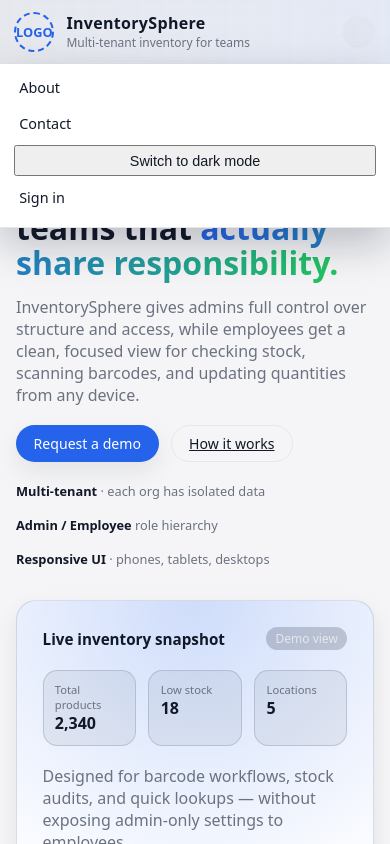
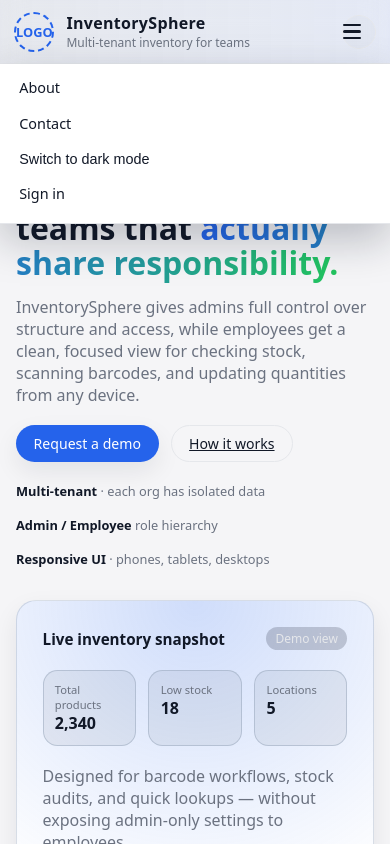
Before and after one commit to Braumasta/Inventory-System-React, a React (Create React App) app in the folder inventory-frontend/: page / in a window 390 px wide. Both pictures are taken after a click on the button "Toggle navigation". Shown: the top 844 px of the page. Built offline with nearby package versions, Linux system fonts and the light colour scheme.

Commit message:
some minor changes to the navbar and homepage and added the assets directory to import the logo

```diff
--- a/inventory-frontend/src/components/Navbar.jsx
+++ b/inventory-frontend/src/components/Navbar.jsx
@@ -1,6 +1,6 @@
-import React, { useState } from 'react';
-import { Link, useLocation } from 'react-router-dom';
-import '../styles/Navbar.css';
+import React, { useState } from "react";
+import { Link, useLocation } from "react-router-dom";
+import "../styles/Navbar.css";
 
 // Simple professional-looking icons using SVG
 const SunIcon = () => (
@@ -47,11 +47,11 @@ const Navbar = ({ theme, onThemeChange, user, onSignOut }) => {
   const [isProfileOpen, setProfileOpen] = useState(false);
   const [isMobileOpen, setMobileOpen] = useState(false);
 
-  const isOnInventory = location.pathname.startsWith('/inventory');
-  const isOnAdmin = location.pathname.startsWith('/admin');
+  const isOnInventory = location.pathname.startsWith("/inventory");
+  const isOnAdmin = location.pathname.startsWith("/admin");
 
   const toggleTheme = () => {
-    onThemeChange(theme === 'light' ? 'dark' : 'light');
+    onThemeChange(theme === "light" ? "dark" : "light");
   };
 
   const handleSignOutClick = () => {
@@ -62,12 +62,12 @@ const Navbar = ({ theme, onThemeChange, user, onSignOut }) => {
 
   const initials = user?.name
     ? user.name
-        .split(' ')
+        .split(" ")
         .map((part) => part[0])
-        .join('')
+        .join("")
         .slice(0, 2)
         .toUpperCase()
-    : 'U';
+    : "U";
 
   return (
     <header className="navbar">
@@ -104,7 +104,7 @@ const Navbar = ({ theme, onThemeChange, user, onSignOut }) => {
             </Link>
           )}
 
-          {user?.role === 'admin' && (
+          {user?.role === "admin" && (
             <Link
               to="/admin"
               className="nav-link"
@@ -121,7 +121,7 @@ const Navbar = ({ theme, onThemeChange, user, onSignOut }) => {
           onClick={toggleTheme}
           aria-label="Toggle theme"
         >
-          {theme === 'light' ? <SunIcon /> : <MoonIcon />}
+          {theme === "light" ? <SunIcon /> : <MoonIcon />}
         </button>
 
         {/* Desktop auth section (hidden on mobile via CSS) */}
@@ -141,11 +141,11 @@ const Navbar = ({ theme, onThemeChange, user, onSignOut }) => {
                     <div style={{ fontWeight: 600 }}>{user.name}</div>
                     <div className="dropdown-subtitle">{user.email}</div>
                     <div className="dropdown-badge">
-                      {user.role === 'admin' ? 'Admin' : 'Employee'}
+                      {user.role === "admin" ? "Admin" : "Employee"}
                     </div>
                   </div>
 
-                  {user?.role === 'admin' ? (
+                  {user?.role === "admin" ? (
                     <>
                       <Link
                         to="/admin"
@@ -200,10 +200,18 @@ const Navbar = ({ theme, onThemeChange, user, onSignOut }) => {
       {/* Mobile menu */}
       {isMobileOpen && (
         <div className="nav-mobile">
-          <Link to="/about" className="nav-mobile-link" onClick={() => setMobileOpen(false)}>
+          <Link
+            to="/about"
+            className="nav-mobile-link"
+            onClick={() => setMobileOpen(false)}
+          >
             About
           </Link>
-          <Link to="/contact" className="nav-mobile-link" onClick={() => setMobileOpen(false)}>
+          <Link
+            to="/contact"
+            className="nav-mobile-link"
+            onClick={() => setMobileOpen(false)}
+          >
             Contact
           </Link>
 
@@ -217,7 +225,7 @@ const Navbar = ({ theme, onThemeChange, user, onSignOut }) => {
             </Link>
           )}
 
-          {user?.role === 'admin' && (
+          {user?.role === "admin" && (
             <Link
               to="/admin"
               className="nav-mobile-link"
@@ -227,24 +235,29 @@ const Navbar = ({ theme, onThemeChange, user, onSignOut }) => {
             </Link>
           )}
 
-          {/* Theme inside collapsible menu on mobile */}
+          {/* Theme toggle inside collapsible menu, same style as links */}
           <button
             type="button"
-            className="nav-mobile-link"
-            onClick={() => {
-              toggleTheme();
-            }}
+            className="nav-mobile-link nav-mobile-theme"
+            onClick={toggleTheme}
           >
-            {theme === 'light' ? 'Switch to dark mode' : 'Switch to light mode'}
+            {theme === "light" ? "Switch to dark mode" : "Switch to light mode"}
           </button>
 
-          {/* Auth inside mobile menu */}
+          {/* Auth inside mobile menu, same look as other items */}
           {!user ? (
-            <Link to="/auth" className="nav-mobile-link" onClick={() => setMobileOpen(false)}>
+            <Link
+              to="/auth"
+              className="nav-mobile-link"
+              onClick={() => setMobileOpen(false)}
+            >
               Sign in
             </Link>
           ) : (
-            <button className="nav-mobile-button danger" onClick={handleSignOutClick}>
+            <button
+              className="nav-mobile-button danger"
+              onClick={handleSignOutClick}
+            >
               Sign out
             </button>
           )}
--- a/inventory-frontend/src/styles/HomePage.css
+++ b/inventory-frontend/src/styles/HomePage.css
@@ -38,8 +38,10 @@
 .hero-highlight {
   background: linear-gradient(90deg, #2563eb, #22c55e);
   -webkit-background-clip: text;
+  background-clip: text;
   color: transparent;
 }
+
 
 .hero-subtitle {
   margin-bottom: 1.2rem;
--- a/inventory-frontend/src/styles/Navbar.css
+++ b/inventory-frontend/src/styles/Navbar.css
@@ -18,9 +18,19 @@
   z-index: 50;
 }
 
+/* Left: logo + brand */
+
 .navbar-left {
   display: flex;
   align-items: center;
+}
+
+.brand-link {
+  display: flex;
+  align-items: center;
+  gap: 0.75rem;
+  text-decoration: none;
+  color: inherit;
 }
 
 .logo-placeholder {
@@ -49,14 +59,6 @@
 .brand-subtitle {
   font-size: 0.75rem;
   color: var(--text-muted);
-}
-
-.brand-link {
-  display: flex;
-  align-items: center;
-  gap: 0.75rem;
-  text-decoration: none;
-  color: inherit;
 }
 
 /* Right side of navbar */
@@ -116,6 +118,14 @@
   justify-content: center;
   cursor: pointer;
   font-size: 1rem;
+  color: var(--text);
+}
+
+/* Make theme icon more visible in dark mode */
+[data-theme="dark"] .theme-toggle-button {
+  color: #f9fafb;
+  border-color: rgba(148, 163, 184, 0.8);
+  background-color: rgba(15, 23, 42, 0.6);
 }
 
 /* Auth section */
@@ -217,7 +227,7 @@
   color: #dc2626;
 }
 
-/* Mobile nav toggle */
+/* Mobile nav toggle (hamburger) */
 
 .nav-toggle {
   width: 34px;
@@ -225,7 +235,7 @@
   border-radius: 999px;
   border: 1px solid var(--border);
   background-color: rgba(15, 23, 42, 0.02);
-  display: flex;
+  display: none;
   flex-direction: column;
   justify-content: center;
   gap: 4px;
@@ -235,14 +245,29 @@
 
 .nav-toggle span {
   width: 18px;
-  height: 2px;
+  height: 2.5px;
   border-radius: 999px;
   background-color: var(--text);
-  margin: 0 auto;
+  display: block;
 }
 
-@media (min-width: 768px) {
+/* Mobile / desktop behavior */
+
+@media (max-width: 768px) {
+  .nav-links {
+    display: none;
+  }
+
   .nav-toggle {
+    display: flex;
+  }
+
+  /* hide desktop theme button and desktop auth section on mobile */
+  .theme-toggle-button {
+    display: none;
+  }
+
+  .auth-section {
     display: none;
   }
 }
@@ -268,7 +293,17 @@
   padding: 0.35rem 0.3rem;
   text-decoration: none;
   color: var(--text);
+  text-align: left;
+  border: none;
+  background: none;
 }
+
+/* Theme line in mobile menu uses same style as other links */
+.nav-mobile-theme {
+  cursor: pointer;
+}
+
+/* Mobile sign out button style */
 
 .nav-mobile-button {
   margin-top: 0.3rem;
@@ -285,22 +320,3 @@
   border-color: #dc2626;
   color: #dc2626;
 }
-
-@media (max-width: 768px) {
-  .nav-links {
-    display: none;
-  }
-
-  .nav-toggle {
-    display: block;
-  }
-
-  /* hide desktop theme button and desktop auth section on mobile */
-  .theme-toggle-button {
-    display: none;
-  }
-
-  .auth-section {
-    display: none;
-  }
-}
```
Also changed, not shown: inventory-frontend/src/assets/logo.svg (added).
